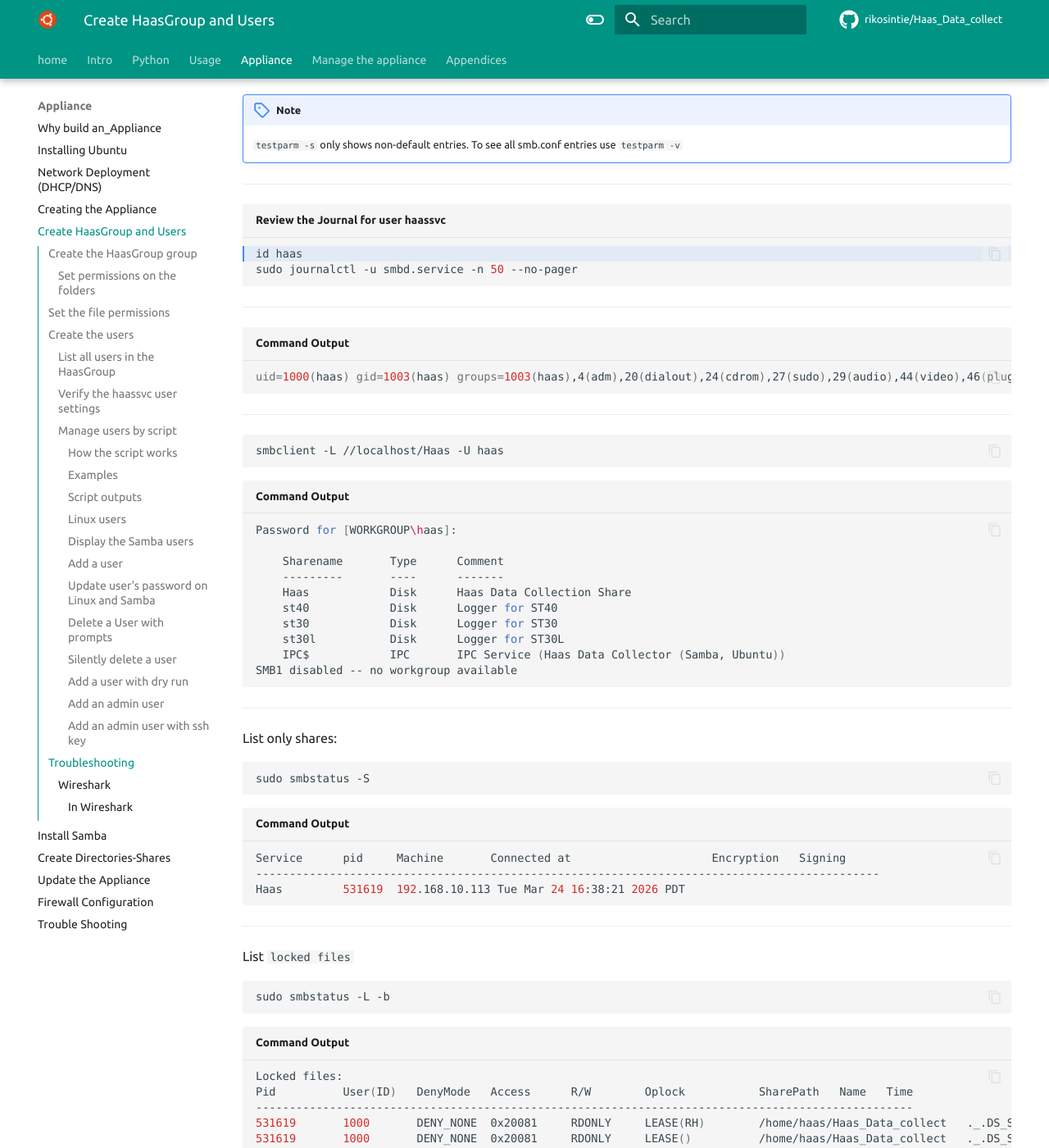
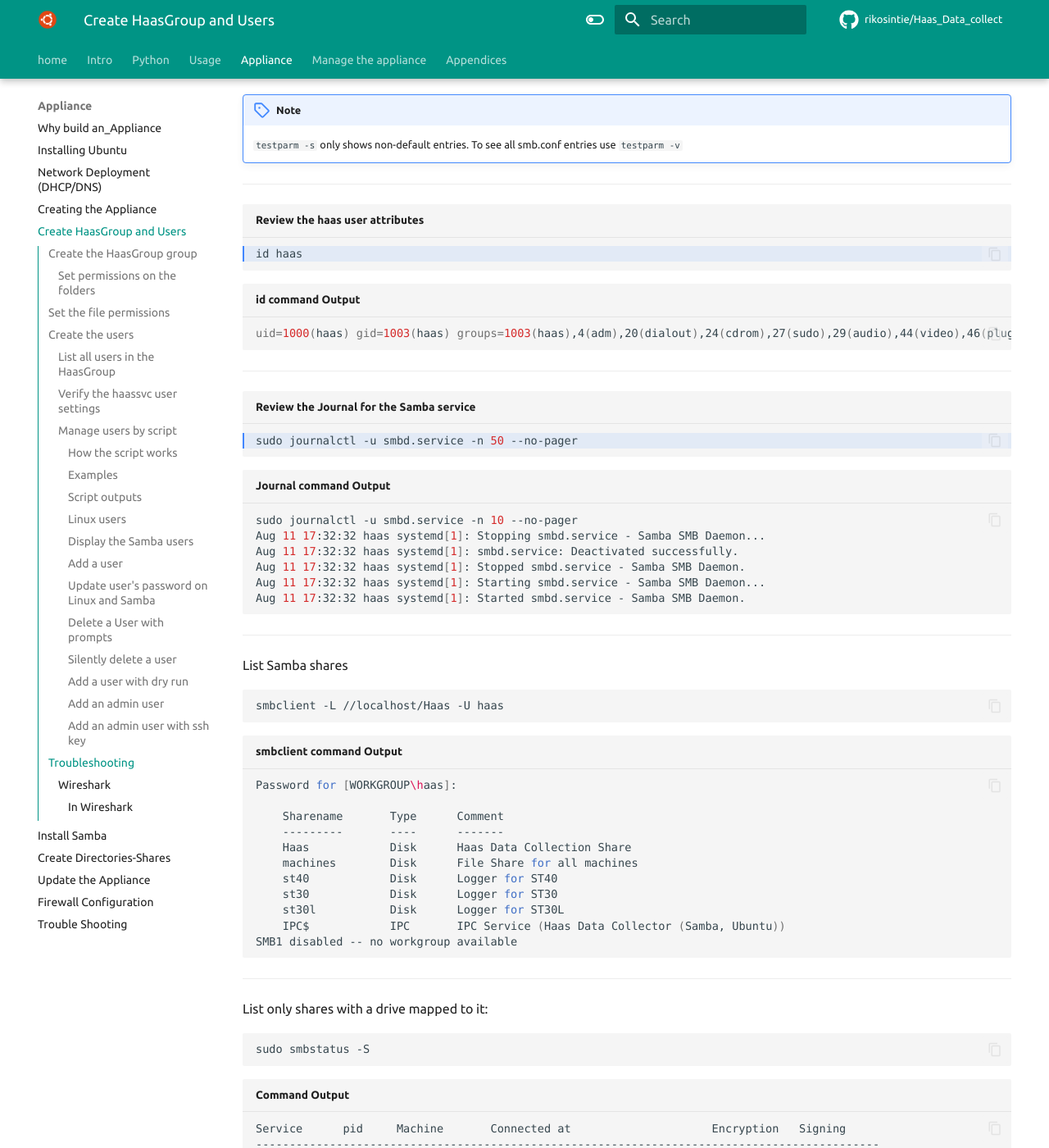
Before and after one commit to rikosintie/Haas_Data_collect, an MkDocs documentation site: the page built from docs/build_the_appliance/create-groups.md, in a window 1280 px wide and 1400 px high, scrolled down 12125 px. Shown: the whole window at 82% size. Built offline with MkDocs 1.6.1 and Material for MkDocs 9.7.7, drawn with Linux system fonts in a browser that asks for light colours; some web fonts are replaced; comment, search, counter and statistics services are not loaded; some of the changed text lies outside the part shown.

Commit message:
Git Title: create-groups.md: Formatting

````diff
--- a/docs/build_the_appliance/create-groups.md
+++ b/docs/build_the_appliance/create-groups.md
@@ -584,29 +584,44 @@ Server role: ROLE_STANDALONE
 
 ----------------------------------------------------------------
 
-```bash title='Review the Journal for user haassvc' hl_lines='1'
+```bash title='Review the haas user attributes' hl_lines='1'
 id haas
-sudo journalctl -u smbd.service -n 50 --no-pager
 ```
 
-----------------------------------------------------------------
-
-```bash title='Command Output'
+```bash title='id command Output'
 uid=1000(haas) gid=1003(haas) groups=1003(haas),4(adm),20(dialout),24(cdrom),27(sudo),29(audio),44(video),46(plugdev),60(games),100(users),995(input),992(render),107(netdev),1000(gpio),1001(spi),1002(i2c),1004(HaasGroup)
 ```
 
 ----------------------------------------------------------------
 
+```bash title='Review the Journal for the Samba service' hl_lines='1'
+sudo journalctl -u smbd.service -n 50 --no-pager
+```
+
+```bash title='Journal command Output'
+sudo journalctl -u smbd.service -n 10 --no-pager                                                                                          [17:55:21]
+Aug 11 17:32:32 haas systemd[1]: Stopping smbd.service - Samba SMB Daemon...
+Aug 11 17:32:32 haas systemd[1]: smbd.service: Deactivated successfully.
+Aug 11 17:32:32 haas systemd[1]: Stopped smbd.service - Samba SMB Daemon.
+Aug 11 17:32:32 haas systemd[1]: Starting smbd.service - Samba SMB Daemon...
+Aug 11 17:32:32 haas systemd[1]: Started smbd.service - Samba SMB Daemon.
+```
+
+----------------------------------------------------------------
+
+List Samba shares
+
 ```bash
 smbclient -L //localhost/Haas -U haas
 ```
 
-```bash title='Command Output'
+```bash title='smbclient command Output'
 Password for [WORKGROUP\haas]:
 
     Sharename       Type      Comment
     ---------       ----      -------
     Haas            Disk      Haas Data Collection Share
+    machines        Disk      File Share for all machines
     st40            Disk      Logger for ST40
     st30            Disk      Logger for ST30
     st30l           Disk      Logger for ST30L
@@ -616,7 +631,7 @@ SMB1 disabled -- no workgroup available
 
 ----------------------------------------------------------------
 
-List only shares:
+List only shares with a drive mapped to it:
 
 ```bash
 sudo smbstatus -S
@@ -625,7 +640,7 @@ sudo smbstatus -S
 ```bash title='Command Output'
 Service      pid     Machine       Connected at                     Encryption   Signing
 ---------------------------------------------------------------------------------------------
-Haas         531619  192.168.10.113 Tue Mar 24 16:38:21 2026 PDT
+machines     1904676 192.168.10.113 Tue Aug 11 17:44:13 2026 PDT     -            -
 ```
 
 ----------------------------------------------------------------
````
